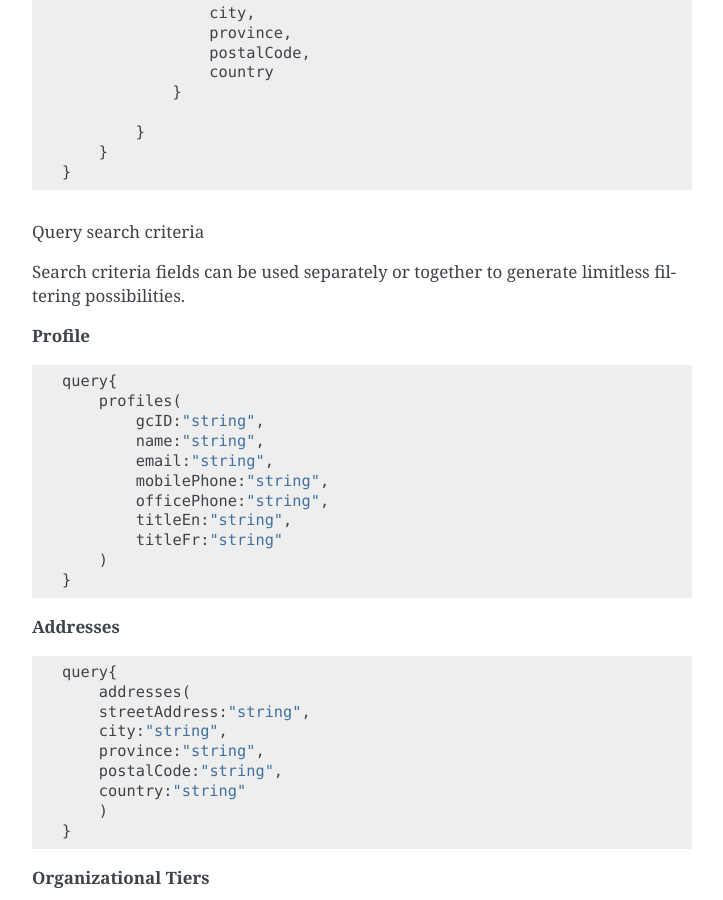
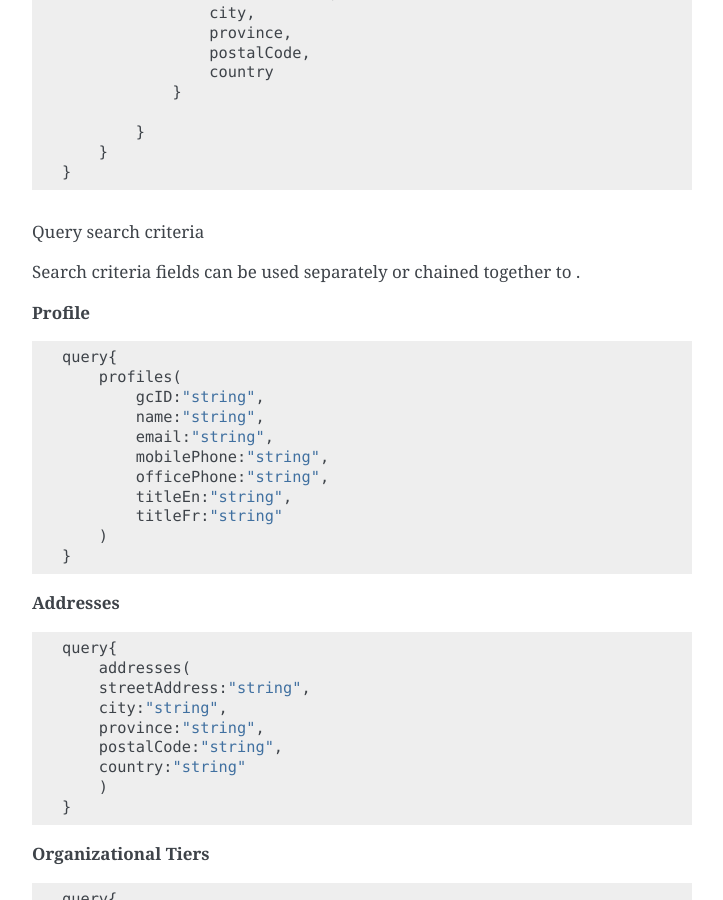
Before and after one commit to gctools-outilsgc/graphQL-core, a Sphinx documentation site: the page built from docs/profile.rst, in a window 1280 px wide and 900 px high, scrolled down 3654 px. Shown: the whole window, without its empty margins (388-1111 px from the left). Built offline with Sphinx 7.4.7, drawn with Linux system fonts in a browser that asks for light colours.

```diff
--- a/docs/profile.rst
+++ b/docs/profile.rst
@@ -174,7 +174,7 @@ Base query for all available information of a user without search criteria
 
 Query search criteria
 ^^^^^^^^^^^^^^^^^^^^^^
-Search criteria fields can be used separately or together to generate limitless filtering possibilities.
+Search criteria fields can be used separately or chained together to .
 
 **Profile**
 
```
Also changed, not shown: docs/design.rst (+11 -4 lines), docs/images/PaS-architecture.png (added), docs/images/Solution-architecture.png (added), docs/images/System-design.png (added).
